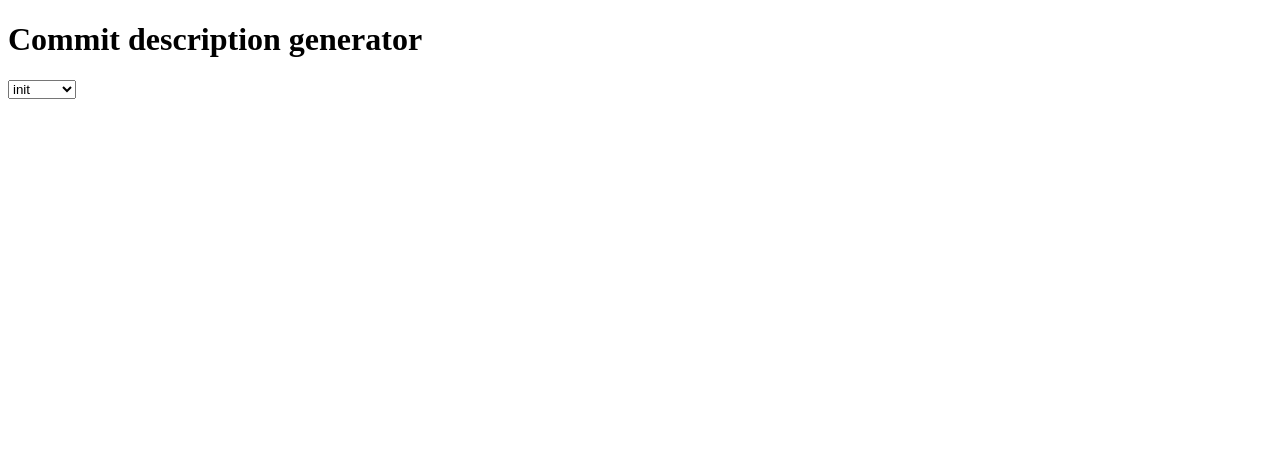
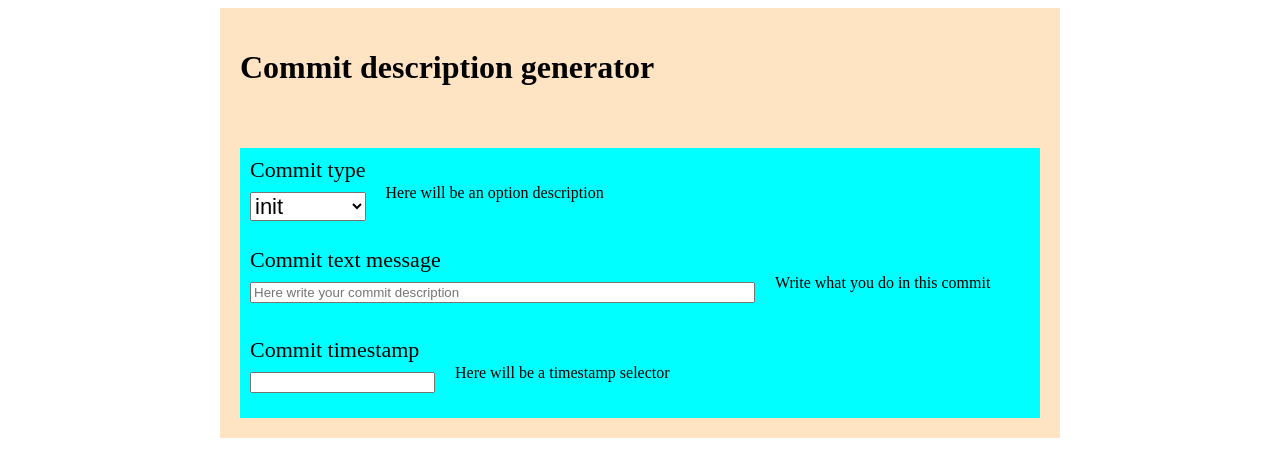
Before and after one commit to maksimzinchenko/commit-description-generator, a plain HTML site: page index.html in a window 1280 px wide. Drawn offline with Linux system fonts and the light colour scheme.

```diff
--- a/index.html
+++ b/index.html
@@ -1,11 +1,14 @@
 <!DOCTYPE html>
 <html lang="en">
+
 <head>
     <meta charset="UTF-8">
     <meta http-equiv="X-UA-Compatible" content="IE=edge">
     <meta name="viewport" content="width=device-width, initial-scale=1.0">
+    <link href="style.css" rel="stylesheet">
     <title>Commit description generator</title>
 </head>
+
 <body>
     <header>
         <div class="container">
@@ -16,7 +19,9 @@
         <div class="container">
             <form>
                 <div class="form_controls">
-                <label class="form_controls__label" for="commit_type">
+                    <div class="form_controls__item">
+                        <div class="form_controls__control">
+                            <label class="form_controls__label" for="commit_type">Commit type</label>
                             <select class="form_controls__commit_select" id="commit_type" name="commit_type">
                                 <option class="form_controls__commit_type_option" value="init:">init</option>
                                 <option class="form_controls__commit_type_option" value="feat:">feat</option>
@@ -24,10 +29,36 @@
                                 <option class="form_controls__commit_type_option" value="refactor:">refactor</option>
                                 <option class="form_controls__commit_type_option" value="docs:">docs</option>
                             </select>
-                </label>
+                        </div>
+                        <div class="form_controls__description">
+                            <p>Here will be an option description</p>
+                        </div>
+
+
+                    </div>
+                    <div class="form_controls__item">
+                        <div class="form_controls__control">
+                            <label class="form_controls__label" for="commit_message">Commit text message</label>
+                            <input id="commit_message" type="text" placeholder="Here write your commit description" size="60"/>
+                        </div>
+                        <div class="form_controls__description">
+                            <p>Write what you do in this commit</p>
+                        </div>
+                    </div>
+                    <div class="form_controls__item">
+                        <div class="form_controls__control">
+                            <label class="form_controls__label" for="commit_timestamp">Commit timestamp</label>
+                            <input id="commit_timestamp" type="text" size="20"/>
+                        </div>
+                        <div class="form_controls__description">
+                            <p>Here will be a timestamp selector</p>
+                        </div>
+                    </div>
                 </div>
             </form>
         </div>
     </main>
+    <script src="main.js"></script>
 </body>
+
 </html>
--- /dev/null
+++ b/style.css
@@ -0,0 +1,43 @@
+.container {
+    max-width: 800px;
+    margin: 0 auto;
+    background-color: bisque;
+    padding: 20px;
+}
+
+.form_controls {
+    display: flex;
+    flex-direction: column;
+}
+
+.form_controls__item {
+    display: flex;
+    flex-direction: row;
+    justify-content: flex-start;
+    align-items: flex-start;
+    gap: 10px;
+    max-width: 100%;
+    background-color: aqua;
+    padding: 10px;
+}
+
+
+
+
+.form_controls__control {
+    display: flex;
+    flex-direction: column;
+    gap: 10px;
+    line-height: 24px;
+    font-size: 22px;
+}
+
+.form_controls__commit_type_option, .form_controls__commit_select {
+    font-size: 1em;
+    line-height: 1em;
+}
+
+.form_controls__description {
+    padding: 10px;
+    text-align: center;
+}
```
Also changed, not shown: main.js (added). Lines whose indentation alone changed are shown as unchanged.
